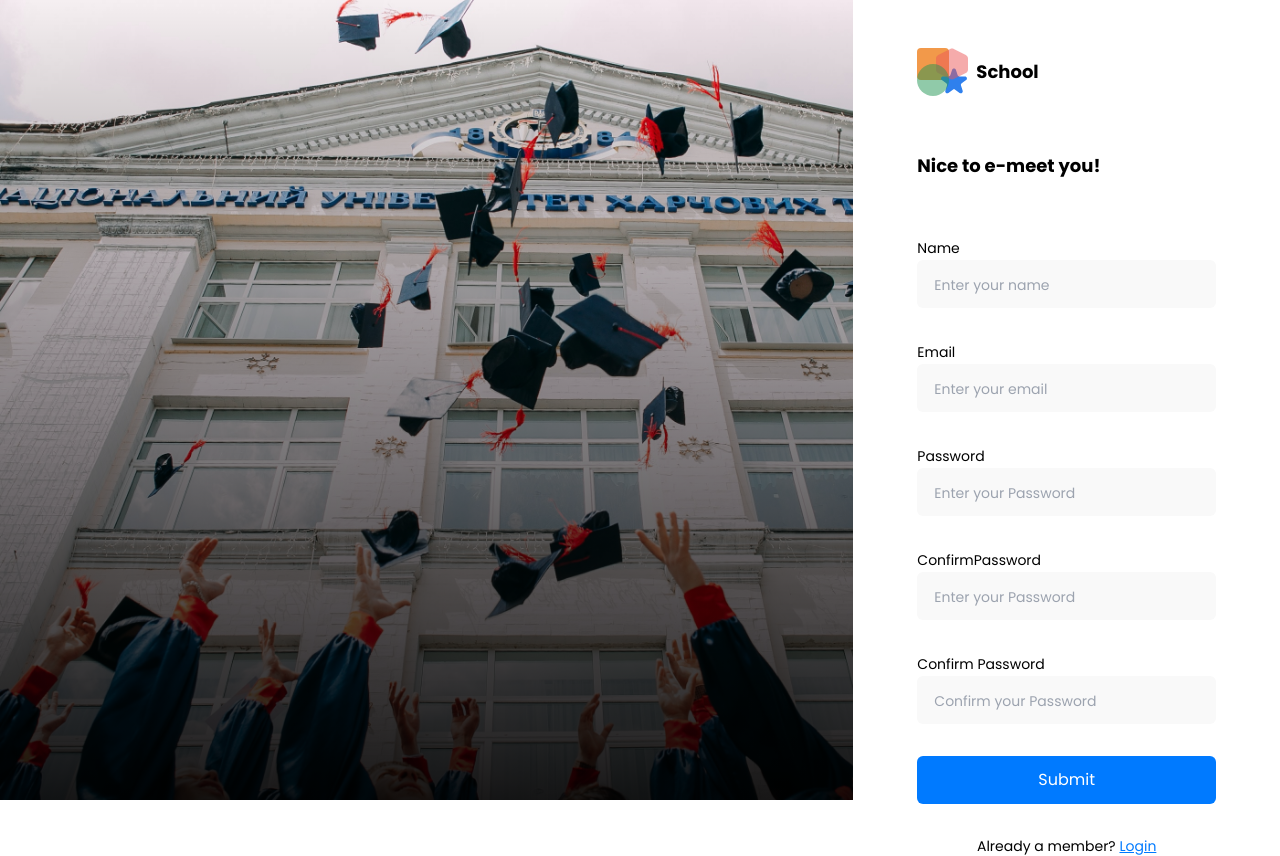
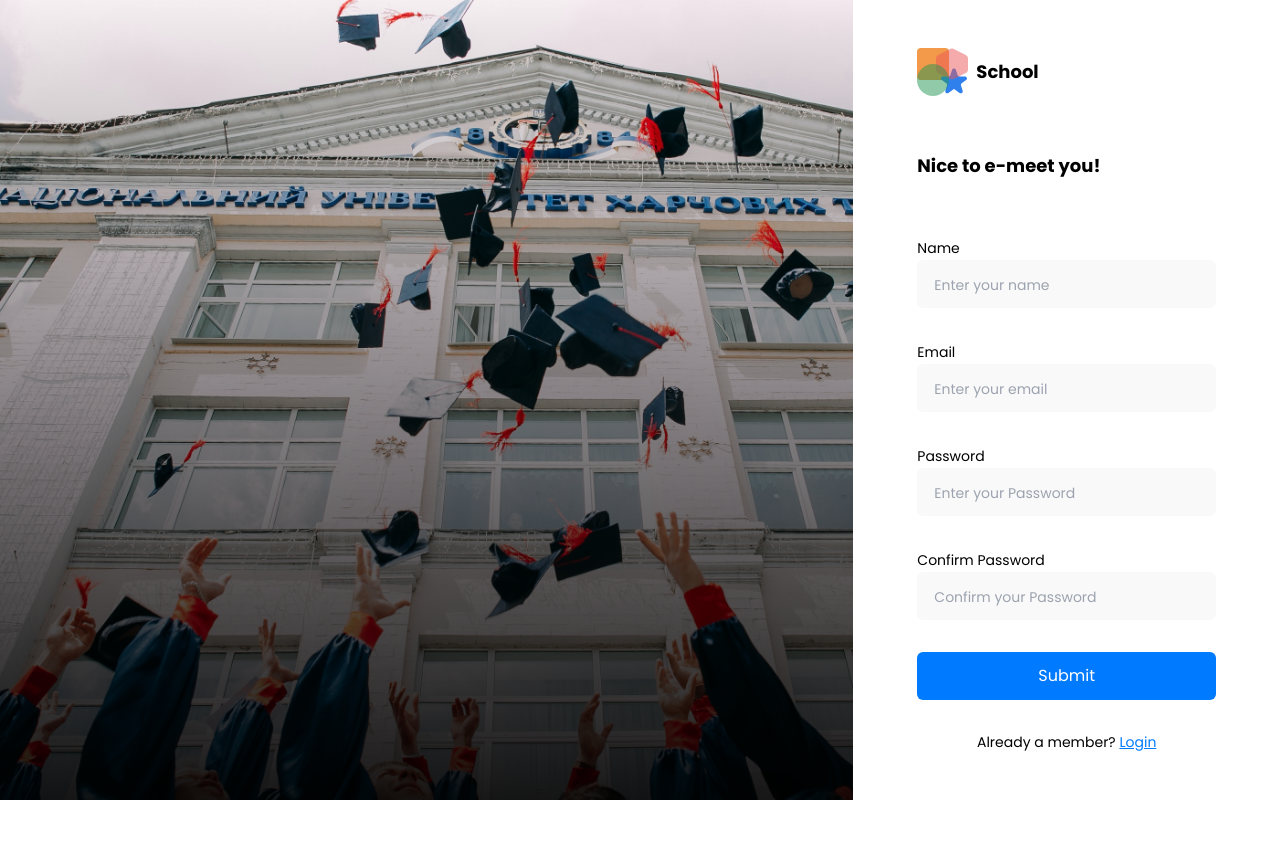
Before and after one commit to god-of-js/school-dashboard, a React (Vite) app: page /auth/join in a window 1280 px wide. After the commit the page ends 800 px from the top, so only its background shows below. Built offline with nearby package versions, Linux system fonts and the light colour scheme.

Commit message:
chore(): redux added

```diff
--- a/package.json
+++ b/package.json
@@ -12,12 +12,14 @@
     "test": "vitest"
   },
   "dependencies": {
+    "@reduxjs/toolkit": "^1.8.6",
     "autoprefixer": "^10.4.16",
     "firebase": "^10.5.0",
     "formik": "^2.4.5",
     "postcss-cli": "^10.1.0",
     "react": "^18.2.0",
     "react-dom": "^18.2.0",
+    "react-redux": "^8.0.4",
     "react-router-dom": "^6.16.0",
     "yup": "^1.3.2"
   },
--- a/src/main.tsx
+++ b/src/main.tsx
@@ -1,14 +1,18 @@
 import React, { Suspense } from 'react';
 import ReactDOM from 'react-dom/client';
+import { Provider } from 'react-redux';
 import { RouterProvider } from 'react-router-dom';
 import UiLoader from './components/ui/UiLoader';
 import './index.css';
+import getStore from './modules';
 import router from './router';
 
 ReactDOM.createRoot(document.getElementById('root')!).render(
   <React.StrictMode>
+  <Provider store={getStore()}>
     <Suspense fallback={<UiLoader />}>
       <RouterProvider router={router} />
     </Suspense>
+    </Provider>
   </React.StrictMode>,
 );
--- /dev/null
+++ b/src/modules/auth-module.ts
@@ -0,0 +1,10 @@
+import { createSlice } from "@reduxjs/toolkit";
+
+const initialState = {}
+const authSlice = createSlice({
+    name: 'auth',
+    initialState,
+    reducers: {}
+})
+
+export default authSlice.reducer
--- /dev/null
+++ b/src/modules/index.ts
@@ -0,0 +1,9 @@
+import { configureStore } from "@reduxjs/toolkit";
+
+const store = configureStore({
+    reducer: {}
+})
+
+export default function getStore() {
+    return store;
+  }
--- a/src/pages/auth/RegistrationPage.tsx
+++ b/src/pages/auth/RegistrationPage.tsx
@@ -4,13 +4,14 @@ import UiButton from '../../components/ui/UiButton';
 import UiForm from '../../components/ui/UiForm';
 import UiInput from '../../components/ui/UiInput';
 import OnChangeParams from '../../types/OnChangeParams';
+import RegistrationSchema from '../../utils/schemas/RegistrationSchema';
 
 export default function RegistrationPage() {
   const [formData, setFormData] = useState({
     email: '',
     password: '',
     name: '',
-    cpassword: ''
+    cPassword: ''
   });
   function onChange({ name, value }: OnChangeParams) {
     setFormData((currentValue) => ({
@@ -20,10 +21,11 @@ export default function RegistrationPage() {
   }
 
   function registerUser() {}
+
   return (
     <>
       <h1 className="my-14 font-bold text-lg">Nice to e-meet you!</h1>
-      <UiForm formData={formData} onSubmit={registerUser}>
+      <UiForm formData={formData} schema={RegistrationSchema} onSubmit={registerUser}>
         {({ errors }) => (
           <div className="grid gap-8">
             <UiInput
@@ -48,21 +50,15 @@ export default function RegistrationPage() {
               value={formData.password}
               name="password"
               type="password"
-              onChange={onChange}
-            />
-            <UiInput
-              placeholder="Enter your Password"
-              label="ConfirmPassword"
-              value={formData.password}
-              name="password"
-              type="password"
+              error={errors.password}
               onChange={onChange}
             />
             <UiInput
               placeholder="Confirm your Password"
               label="Confirm Password"
-              value={formData.cpassword}
-              name="cpassword"
+              value={formData.cPassword}
+              error={errors.cPassword}
+              name="cPassword"
               type="password"
               onChange={onChange}
             />
```
Also changed, not shown: 2 other files (tests, documents, lock files or other folders).
